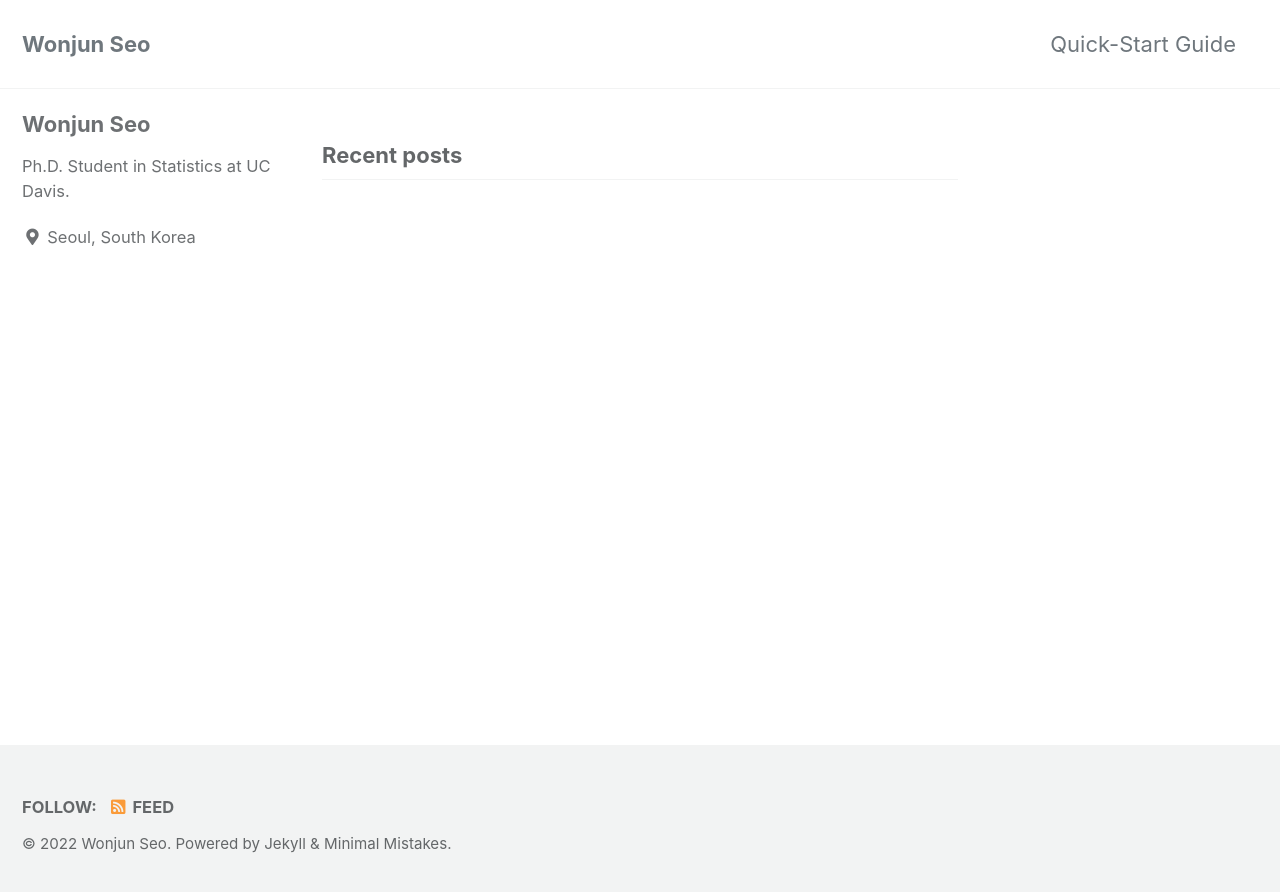
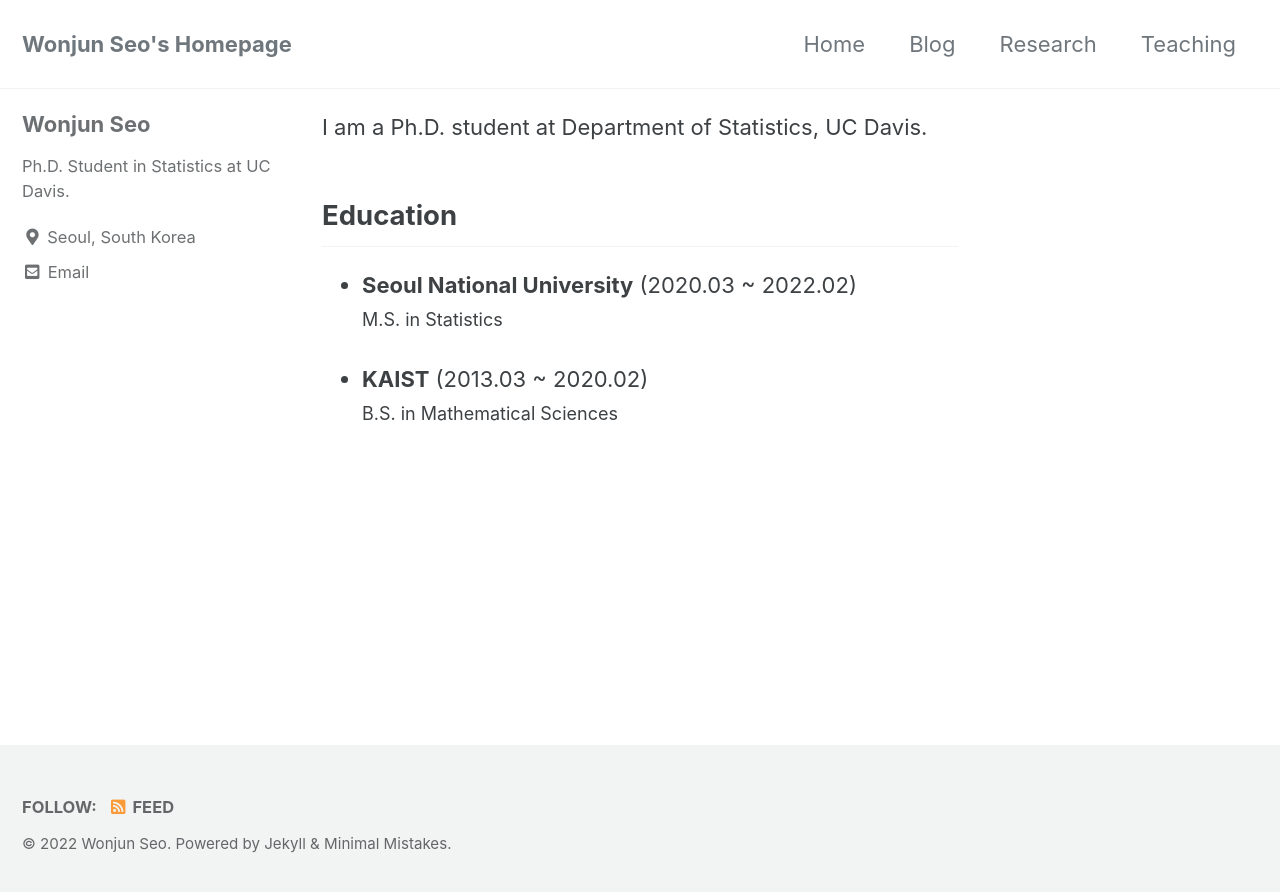
Before and after one commit to wonjun-seo/wonjun-seo.github.io, a Jekyll site: the page built from index.md, in a window 1280 px wide. Shown: the top 892 px of the page. Built offline with Jekyll 4.4.1, drawn with Linux system fonts in a browser that asks for light colours; cached includes are drawn as plain includes; the list of posts is cut into pages by our own code.

Commit message:
basic setup

```diff
--- a/_config.yml
+++ b/_config.yml
@@ -16,11 +16,11 @@ minimal_mistakes_skin    : "default" # "air", "aqua", "contrast", "dark", "dirt"
 
 # Site Settings
 locale                   : "en-US"
-title                    : "Wonjun Seo"
+title                    : "Wonjun Seo's Homepage"
 title_separator          : "-"
 subtitle                 : # site tagline that appears below site title in masthead
 name                     : "Wonjun Seo"
-description              : "Wonjun Seo's Personal Blog"
+description              : "Wonjun Seo's Homepage"
 url                      : "https://wonjun-seo.github.io" # the base hostname & protocol for your site e.g. "https://mmistakes.github.io"
 baseurl                  : # the subpath of your site, e.g. "/blog"
 repository               : "wonjun-seo/wonjun-seo.github.io" # GitHub username/repo-name e.g. "mmistakes/minimal-mistakes"
@@ -112,7 +112,7 @@ author:
   links:
     - label: "Email"
       icon: "fas fa-fw fa-envelope-square"
-      # url: "mailto:your.name@email.com"
+      url: "mailto:wseo@ucdavis.edu"
     - label: "Website"
       icon: "fas fa-fw fa-link"
       # url: "https://your-website.com"
--- a/index.html
+++ /dev/null
@@ -1,4 +0,0 @@
----
-layout: home
-author_profile: true
----
--- /dev/null
+++ b/index.md
@@ -0,0 +1,15 @@
+---
+layout: single
+permalink: /
+author_profile: true
+---
+
+I am a Ph.D. student at Department of Statistics, UC Davis.
+
+## Education
+
+- **Seoul National University** (2020.03 ~ 2022.02)
+  <br><font size="4">M.S. in Statistics
+
+- **KAIST** (2013.03 ~ 2020.02)
+  <br><font size="4">B.S. in Mathematical Sciences
```
Also changed, not shown: _data/navigation.yml (+8 -2 lines), _pages/home.md (added, +7 -0 lines), 5 other files.
